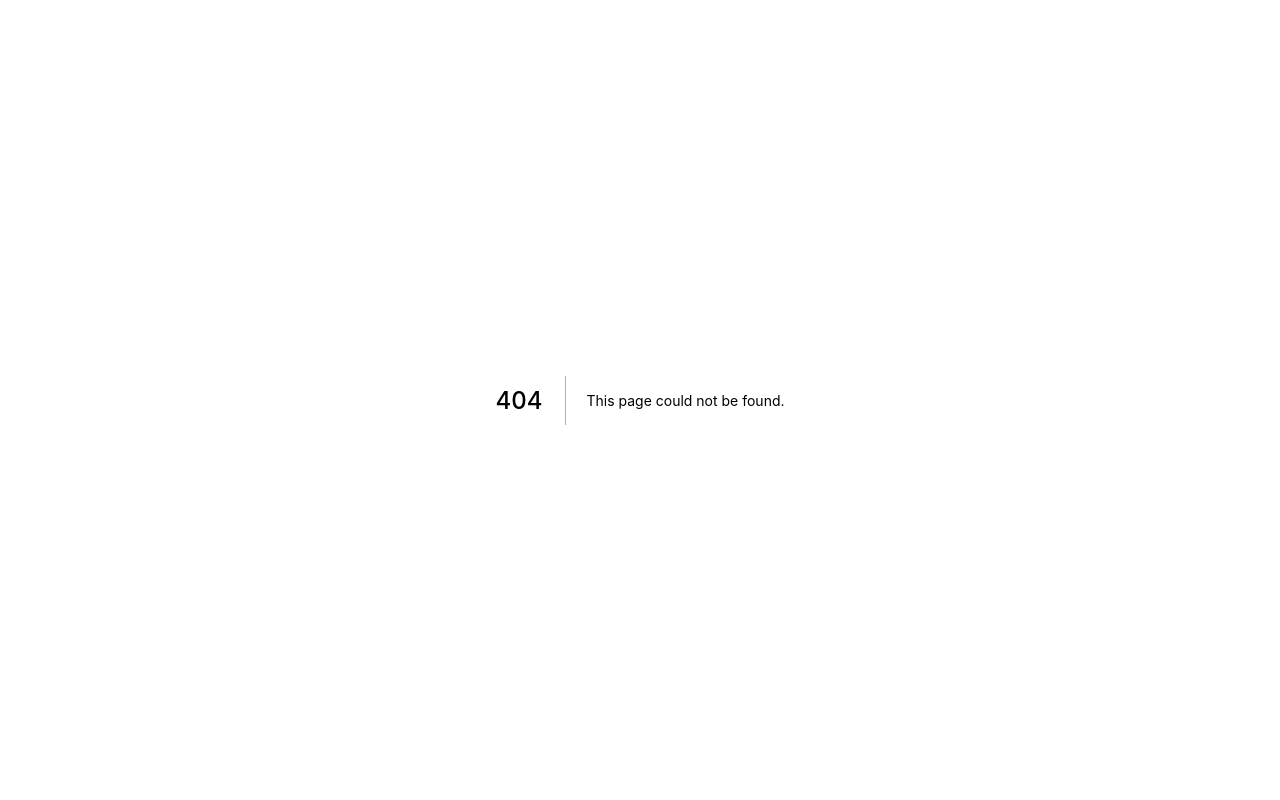
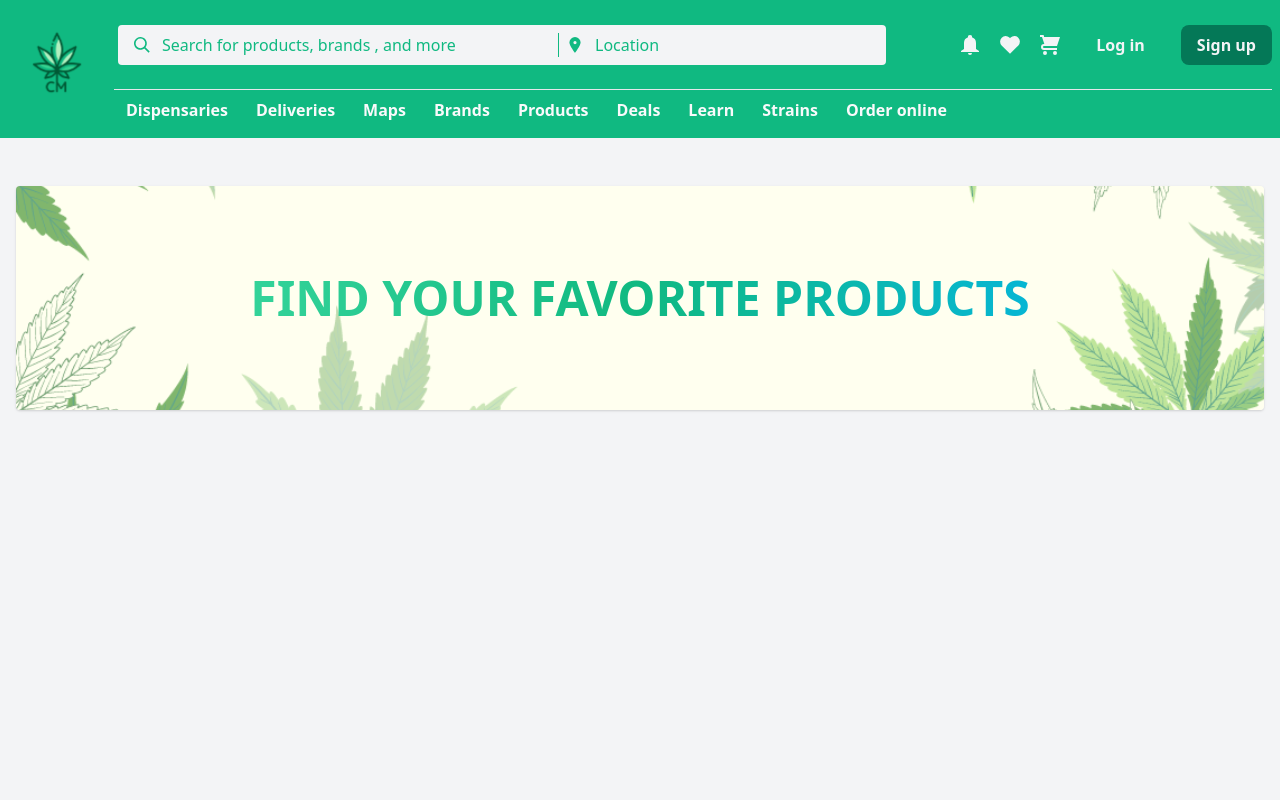
Before and after one commit to braveheart-star/sonic-canabis-app, a Next.js app: page /product in a window 1280 px wide. Before the commit this address had no page. Shown: the top 800 px of the page. Built offline with nearby package versions, Linux system fonts and the light colour scheme.

Commit message:
made banner

```diff
--- a/src/components/common/Banner.tsx
+++ b/src/components/common/Banner.tsx
@@ -1,7 +1,12 @@
 import React from "react";
 import Image from "next/image";
 
-export const Banner = () => {
+interface BannerProps {
+  content: string;
+}
+
+export const Banner = (props: BannerProps) => {
+  const { content } = props;
   return (
     <div className="relative w-full mt-4 ">
       <div className="relative hidden w-full h-56 rounded shadow lg:flex">
@@ -37,7 +42,7 @@ export const Banner = () => {
         <div className="flex h-full ">
           <div className="m-auto ">
             <span className="text-5xl font-extrabold text-transparent uppercase bg-clip-text bg-gradient-to-r from-green-400 via-emerald-500 to-cyan-500">
-              Canabis products
+              {content}
             </span>
           </div>
         </div>
--- a/src/components/common/Header.tsx
+++ b/src/components/common/Header.tsx
@@ -28,7 +28,7 @@ const providers = [
   },
   {
     name: "Products",
-    url: "",
+    url: "/product",
   },
   {
     name: "Deals",
--- a/src/pages/index.tsx
+++ b/src/pages/index.tsx
@@ -7,7 +7,7 @@ export default function Home() {
   return (
     <Layout>
       <div className="container px-2 mx-auto space-y-8 sm:px-4 max-w-7xl">
-        <Banner />
+        <Banner content="canabis products" />
         <div className="space-y-4 lg:space-y-8 ">
           <Card />
           <Card />
--- a/src/pages/products/index.tsx
+++ b/src/pages/product/index.tsx
@@ -6,7 +6,7 @@ export default function products() {
   return (
     <Layout>
       <div className="container px-2 mx-auto space-y-8 sm:px-4 max-w-7xl">
-        <Banner />
+        <Banner content="Find your favorite products" />
       </div>
     </Layout>
   );
```
Also changed, not shown: src/pages/product/create.tsx (renamed from src/pages/products/create.tsx), src/pages/product/mystore.tsx (renamed from src/pages/products/mystore.tsx).
